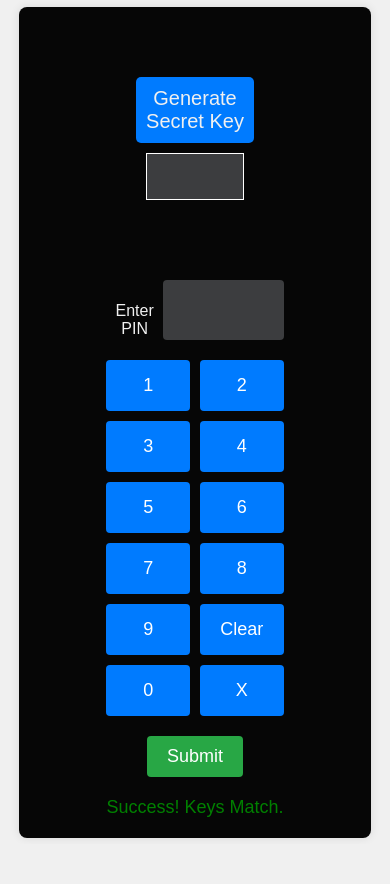
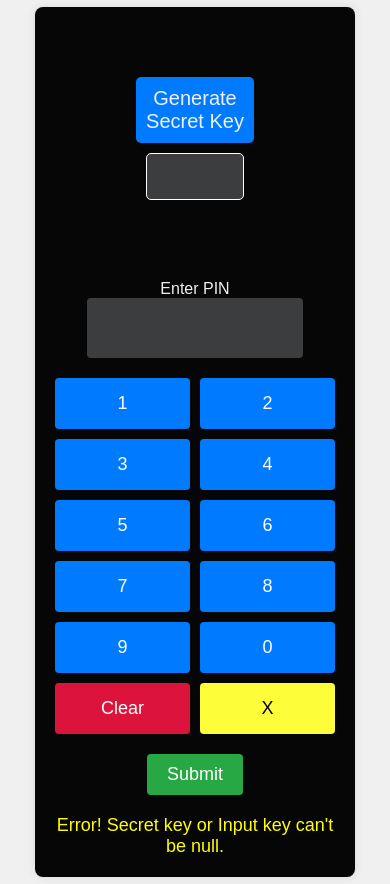
Before and after one commit to mdabulhasanevan/SecretkeyGeneratWithVerification, a plain HTML site: page index.html in a window 390 px wide. Both pictures are taken after a click on the button "Submit". Before the commit the page ends 844 px from the top, so only its background shows below. Drawn offline with Linux system fonts and the light colour scheme.

Commit message:
media query

```diff
--- a/index.html
+++ b/index.html
@@ -31,9 +31,10 @@
                 <button class="keypad-btn">7</button>
                 <button class="keypad-btn">8</button>
                 <button class="keypad-btn">9</button>
-                <button id="clearBtn" class="keypad-btn">Clear</button>
                 <button class="keypad-btn">0</button>
-                <button id="deleteBtn" class="keypad-btn">X</button>
+                <button style="background-color: crimson;" id="clearBtn" class="keypad-btn">Clear</button>
+
+                <button style="background-color: rgb(253, 253, 58); color: black;" id="deleteBtn" class="keypad-btn">X</button>
             </div>
             <button id="submitBtn">Submit</button>
             <div id="message" class="message"></div>
--- a/script.js
+++ b/script.js
@@ -26,6 +26,7 @@ function handleKeyPress(event) {
 
 function submitKey() {
     const messageElement = document.getElementById('message');
+    if(secretKey!="" && inputKey!=""){
         if (inputKey === secretKey) {
             messageElement.textContent = 'Success! Keys Match.';
             messageElement.style.color = 'green';
@@ -33,6 +34,12 @@ function submitKey() {
             messageElement.textContent = 'Error! Keys Do Not Match.';
             messageElement.style.color = 'red';
         }
+    }
+    else{
+        messageElement.textContent = "Error! Secret key or Input key can't be null.";
+        messageElement.style.color = 'yellow';
+    }
+
 }
 
 function clearInput() {
--- a/style.css
+++ b/style.css
@@ -44,6 +44,7 @@ body {
     border: 1px solid white;
     min-height: 25px;
     min-width: 80px;
+    border-radius: 5px;
 
 
 }
@@ -127,9 +128,19 @@ body {
 }
 
 @media (max-width: 768px) {
+    body{
+        padding: 20px;;
+    }
     .container {
+
     flex-direction: column;
     }
+
+    .LabelAndDisplay{
+
+        flex-direction: column;
+    }
+
     .keypad {
         grid-template-columns: repeat(3, 1fr);
     }
@@ -137,8 +148,13 @@ body {
 
 @media (max-width: 480px) {
     .container {
+
         flex-direction: column;
         }
+    .LabelAndDisplay{
+
+        flex-direction: column;
+    }
     .keypad {
         grid-template-columns: repeat(2, 1fr);
     }
```
Lines whose indentation alone changed are shown as unchanged.
